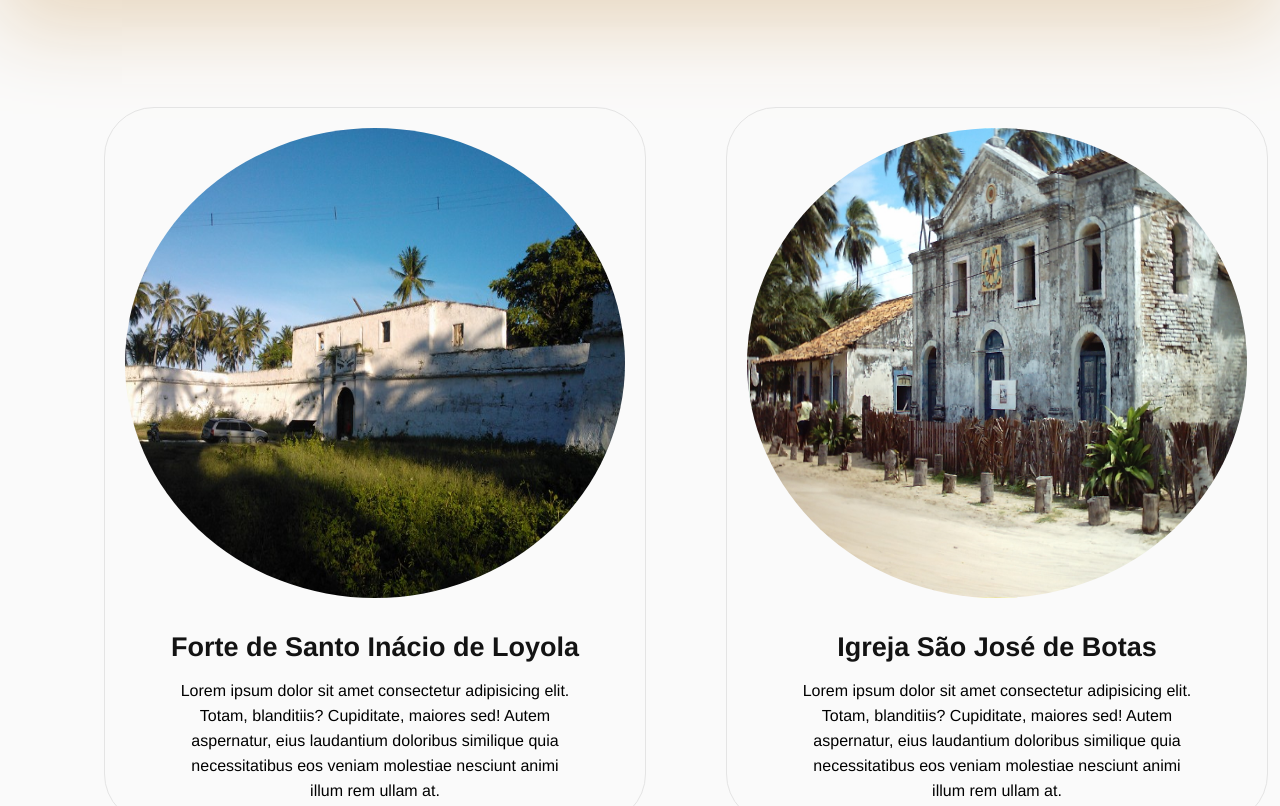
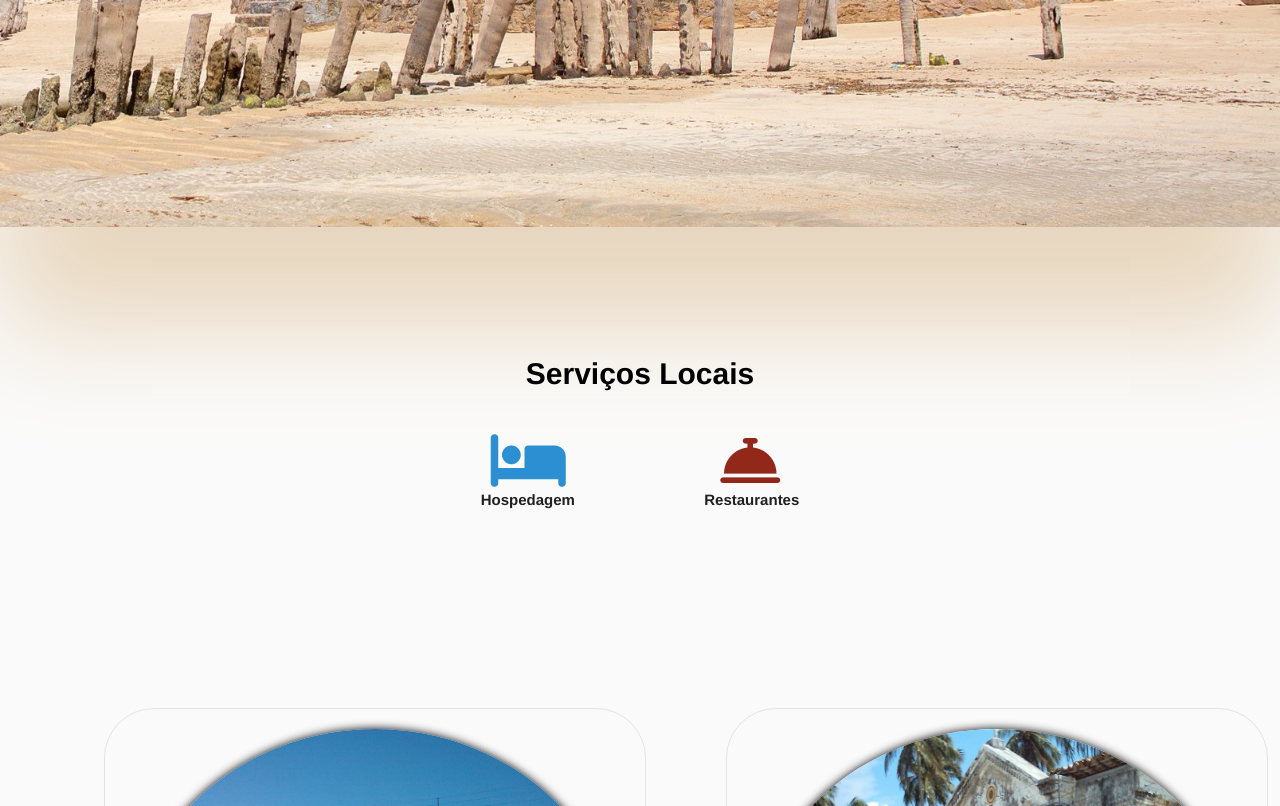
Before and after one commit to Arthurvs1022/TourMandare, a plain HTML site: page src/index.html in a window 1280 px wide. Shown: the part 920-1726 px from the top of the page. Drawn offline with Linux system fonts and the light colour scheme.

Commit message:
Adição de uma sessão
A sessão "serviços locais" foi adicionada, além disso coloquei mais alguns detalhes utilizando 'box-shadow' com css.

```diff
--- a/css/style.css
+++ b/css/style.css
@@ -10,8 +10,9 @@ body{
 /*Barra*/
 .navbar-container{
     width: 100%;
-    height: 80px;
+    height: 70px;
     background-color: #ffd900;
+    position: fixed;
 }
 
 .logo-container{
@@ -22,36 +23,13 @@ body{
     justify-content: center;
 }
 
-/*--------------------------opções------------------------------
-.restaurants{
-
-    line-height: 120px;
-    margin: 0;
-    display: inline-block;
-
-}
-
-.accommodation{
-    right: 65rem;
-    line-height: 120px;
-    margin: 0;
-    display: inline-block;
-}
-
-.nav-items a{
-    text-decoration: none;
-    color: #00c3ff;
-}
-
--------------------------------------------------------------*/
-
 .nav{
     position: relative;
 }
 
 .logo{
-    width: 150px;
-    margin-top: 10px;
+    width: 140px;
+    margin-top: 3px;
 }
 
 /*banner*/
@@ -59,8 +37,8 @@ body{
     background-image: url("/assets/159406-Recife-And-Vicinity.jpg");
     background-size: cover;
     background-position: 100%;
-    box-shadow: 0px 40px 80px #E8D7BF;
-    padding: 20rem 0;
+    box-shadow: 0px 100px 100px #E8D7BF;
+    padding: 30rem 0;
 }
 
 .banner-container h1,
@@ -79,6 +57,61 @@ body{
     font-size: 26px;
     padding: 1rem 10rem;
 }
+/*Opções*/
+
+
+.options{
+    padding: 5rem 0;
+}
+
+.options a{
+    text-decoration: none;
+}
+
+.options h2{
+    margin-top: 50px;
+    text-align: center;
+    padding-bottom: 40px;
+    font-size: 30px;
+}
+
+.options ul{
+    display:flex;
+    width: 35%;
+
+}
+
+.options ul{
+    justify-content: center;
+    margin: 0 auto;
+}
+
+.options li{
+    margin: 0 auto;
+    list-style: none;
+
+}
+
+.options p{
+
+    font-weight: bold;
+    color: #202020;
+    font-size: 15px;
+}
+
+.fas{
+    font-size: 60px;
+}
+
+.fa-bed{
+    color: #2b8fd1;
+    padding-left: 10px;
+}
+
+.fa-concierge-bell{
+    color: #91281a;
+    padding-left: 16px;
+}
 
 /*Infos*/
 
@@ -90,6 +123,7 @@ body{
     width: 500px;
     height: 470px;
     border-radius: 50%;
+    box-shadow: 0px 0px 10px #000;
 }
 
 .location ul{
--- a/src/index.html
+++ b/src/index.html
@@ -5,6 +5,14 @@
     <meta name="viewport" content="width=device-width, initial-scale=1.0">
     <title>Tourmandaré</title>
     <link rel="stylesheet" href="/css/style.css"/>
+    <link rel="shortcut icon" href="/assets/logo.png" type="image/x-icon">
+    <link
+    rel="stylesheet"
+    href="https://cdnjs.cloudflare.com/ajax/libs/font-awesome/6.5.1/css/all.min.css"
+    integrity="sha512-DTOQO9RWCH3ppGqcWaEA1BIZOC6xxalwEsw9c2QQeAIftl+Vegovlnee1c9QX4TctnWMn13TZye+giMm8e2LwA=="
+    crossorigin="anonymous"
+    referrerpolicy="no-referrer"/>
+
 </head>
 <body>
     <div class="container">
@@ -13,13 +21,6 @@
                 <a href="#" class="logo-container">
                     <img src="/assets/logo.png" alt="logo" class="logo"/>
                 </a>
-               <!--<div class="nav-items">
-                    <li class="restaurants">
-                        <a href="#">Restaurantes</a>
-                    </li>
-                    <li class="accommodation">
-                        <a href="#">Hospedagem</a>
-                    </li>-->
                 </div>
             </nav>
         </div>
@@ -30,6 +31,25 @@
             <p>Lorem ipsum dolor sit amet, consectetur adipisicing elit. In aliquam quam doloribus ipsa voluptate ducimus
                 praesentium pariatur, quibusdam, eos omnis veritatis delectus tempore, ab quos non est voluptatum nam at.</p>
         </div>
+        <section class="options">
+                <div>
+                    <h2>Serviços Locais</h2>
+                    <ul class="options-container">
+                      <li>
+                        <a href="#">
+                          <i class="fas fa-bed"></i>
+                             <p>Hospedagem</p>
+                      </li>
+                        </a>
+                       <li>
+                         <a href="#">
+                           <i class="fas fa-concierge-bell"></i>
+                             <p>Restaurantes</p>
+                        </li>
+                        </a>
+                    </ul>
+                </div>
+        </section>
         <section class="location">
             <div>
                 <ul>
@@ -48,6 +68,7 @@
                         <p>Lorem ipsum dolor sit amet consectetur adipisicing elit. Totam, blanditiis? Cupiditate, maiores sed! Autem
                             aspernatur, eius laudantium doloribus similique quia necessitatibus eos veniam molestiae nesciunt animi illum rem
                             ullam at.</p>
+
                     </li>
                 </ul>
             </div>
```
